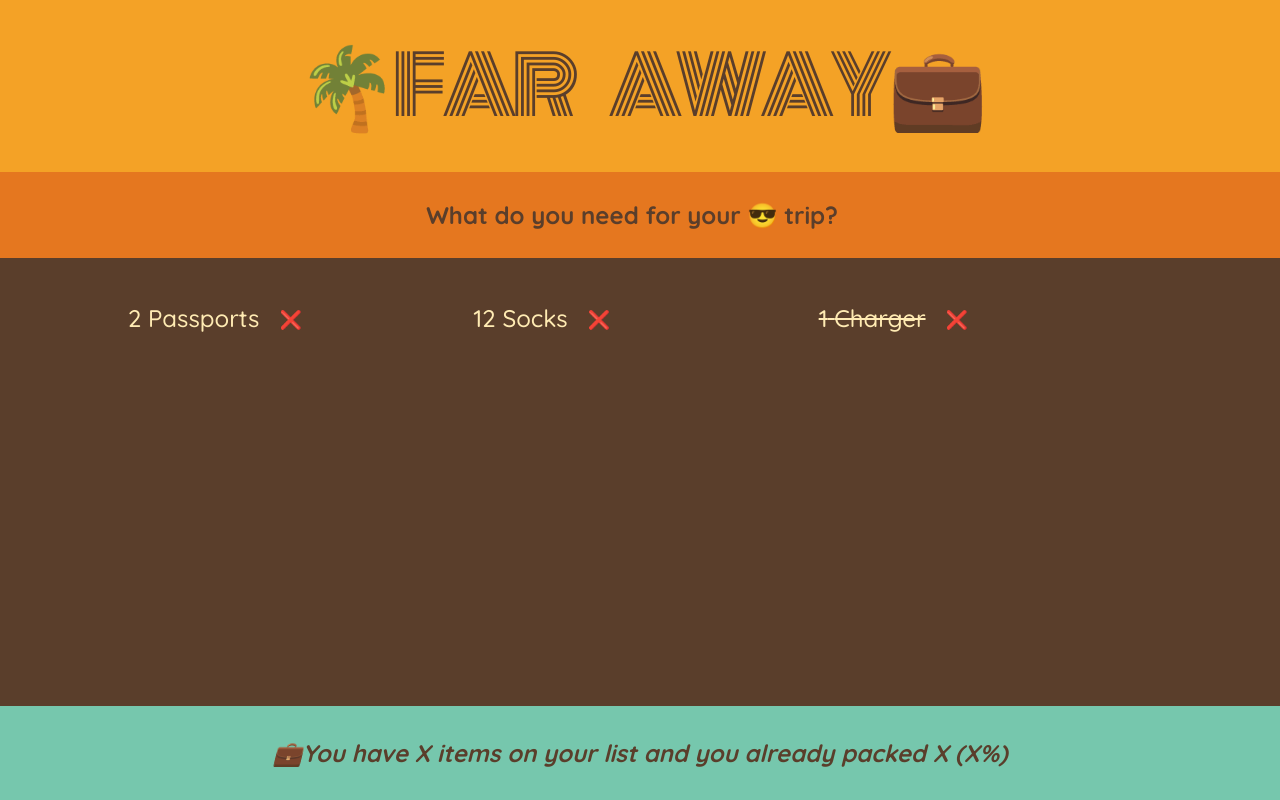
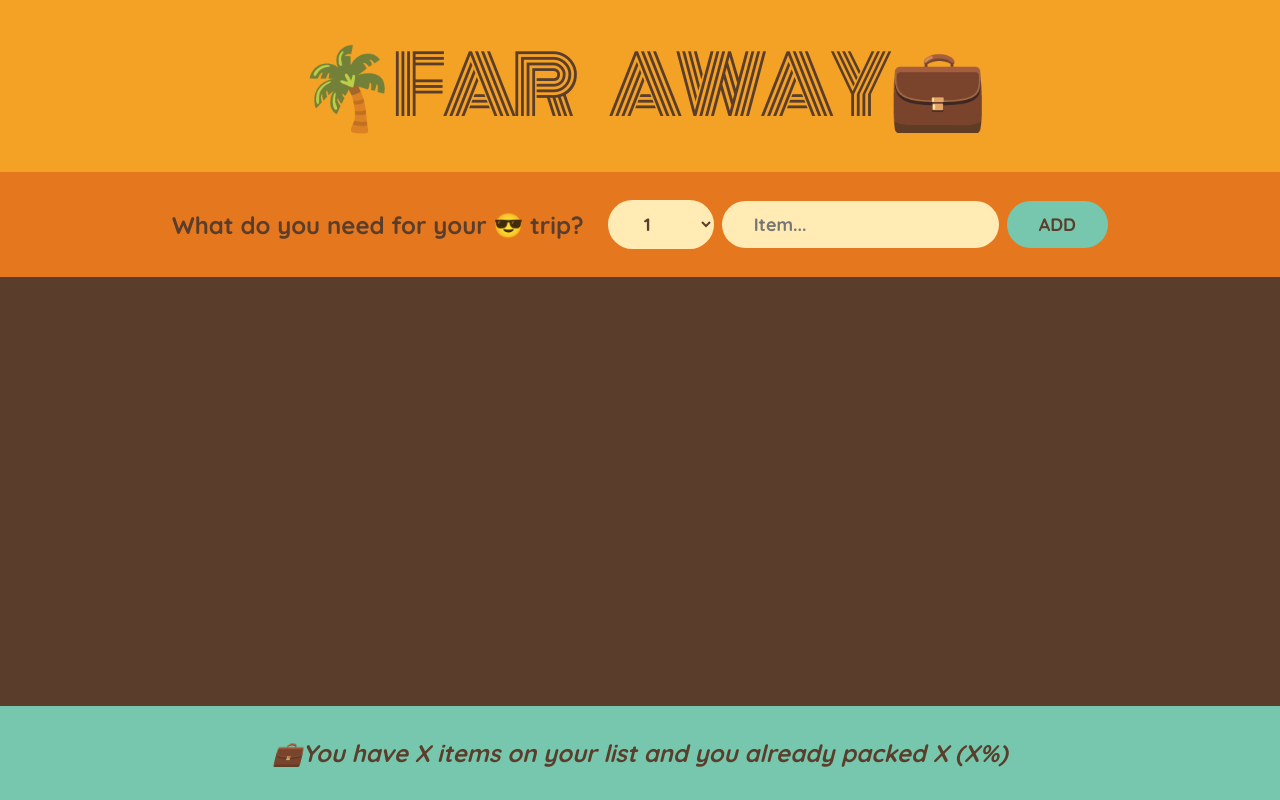
Before and after one commit to Ali-gunner/Travel-List, a React (Create React App) app: page / in a window 1280 px wide. Built offline with nearby package versions, Linux system fonts and the light colour scheme.

Commit message:
Adding new  items to the list using form is implemented

```diff
--- a/src/App.js
+++ b/src/App.js
@@ -1,3 +1,5 @@
+import { useState } from "react";
+
 const initialItems = [
   { id: 1, description: "Passports", quantity: 2, packed: false },
   { id: 2, description: "Socks", quantity: 12, packed: false },
@@ -5,11 +7,17 @@ const initialItems = [
 ];
 
 export default function App() {
+  const [items, setItems] = useState([]);
+
+  function handleAddItems(item) {
+    setItems((items) => [...items, item]);
+  }
+
   return (
     <div className="app">
       <Logo />
-      <Form />
-      <PackingList />
+      <Form onAddItems={handleAddItems} />
+      <PackingList items={items} />
       <Stats />
     </div>
   );
@@ -18,19 +26,51 @@ export default function App() {
 function Logo() {
   return <h1>🌴Far Away💼</h1>;
 }
-function Form() {
+
+function Form({ onAddItems }) {
+  const [description, setDescription] = useState("");
+  const [quantity, setQuantity] = useState(1);
+
+  function handleSubmit(e) {
+    e.preventDefault();
+
+    if (!description) return;
+
+    const newItem = { description, quantity, packed: false, id: Date.now() };
+
+    onAddItems(newItem);
+
+    setDescription("");
+    setQuantity(1);
+  }
+
   return (
-    <div className="add-form">
+    <form className="add-form" onSubmit={handleSubmit}>
       <h3>What do you need for your 😎 trip?</h3>
-    </div>
+      <select value={quantity} onChange={(e) => setQuantity(+e.target.value)}>
+        {Array.from({ length: 20 }, (_, i) => i + 1).map((num) => (
+          <option value={num} key={num}>
+            {" "}
+            {num}{" "}
+          </option>
+        ))}
+      </select>
+      <input
+        type="text"
+        placeholder="Item..."
+        value={description}
+        onChange={(e) => setDescription(e.target.value)}
+      />
+      <button>Add</button>
+    </form>
   );
 }
-function PackingList() {
+function PackingList({ items }) {
   return (
     <div className="list">
       <ul>
-        {initialItems.map((item) => (
-          <Item item={item} />
+        {items.map((item) => (
+          <Item item={item} key={item.id} />
         ))}
       </ul>
     </div>
```
